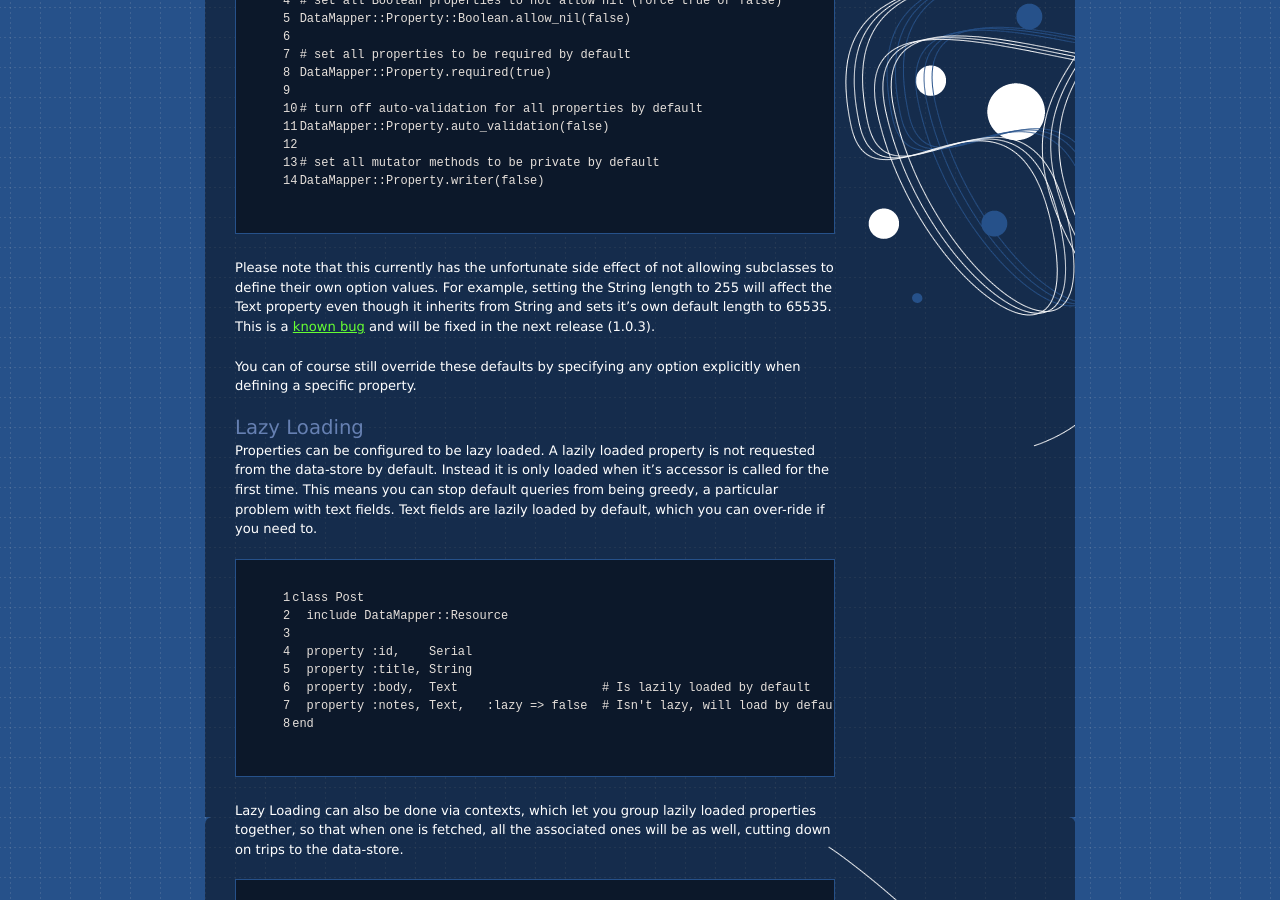
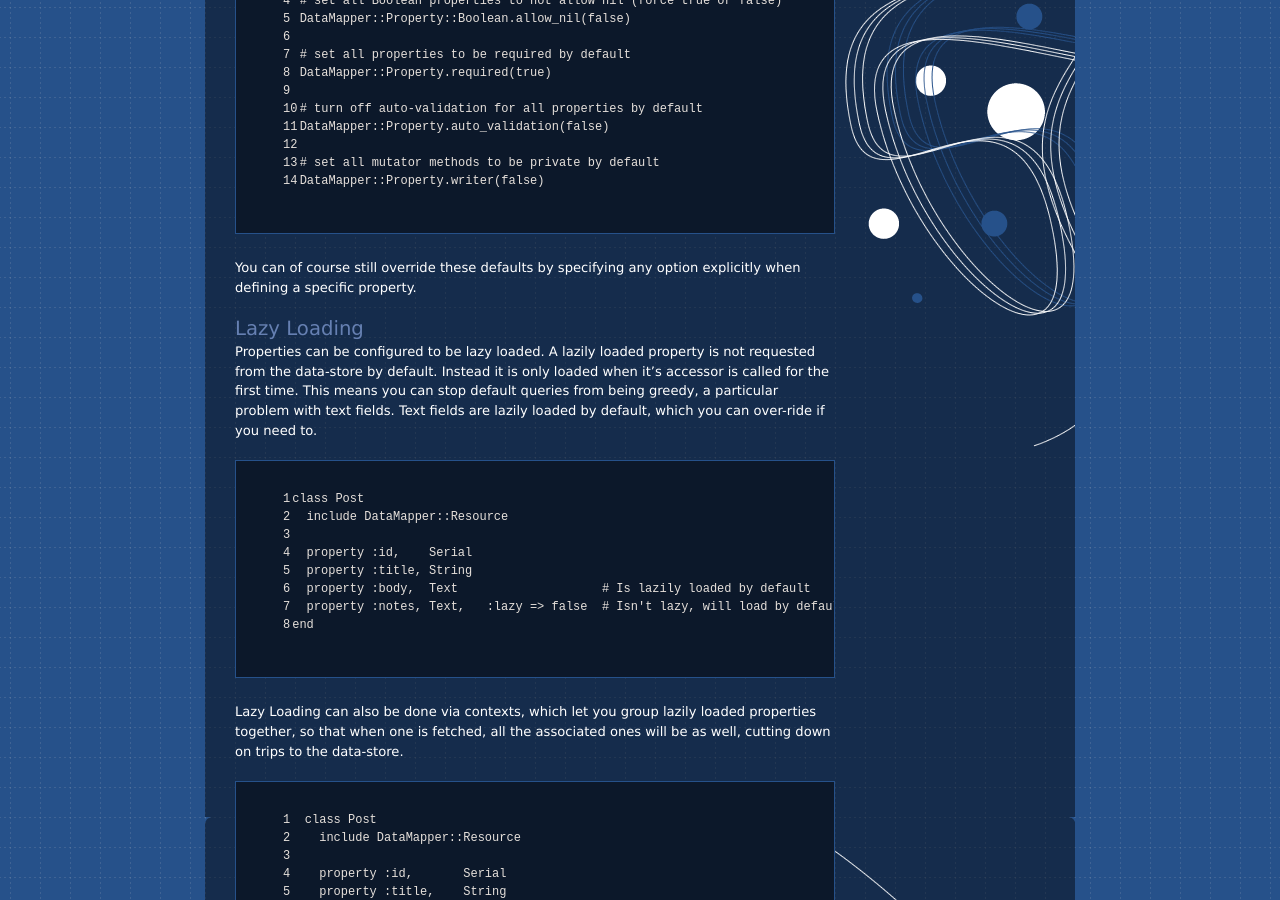
Before and after one commit to datamapper/datamapper.github.com, a Jekyll site: the page built from docs/properties.markdown, in a window 1280 px wide and 900 px high, scrolled down 2362 px. Built offline with Jekyll 4.4.1, drawn with Linux system fonts in a browser that asks for light colours.

Commit message:
Remove warning text about bug not allowing subclasses to define their own option values. New versions of DataMapper no more have this bug.

```diff
--- a/docs/properties.markdown
+++ b/docs/properties.markdown
@@ -136,13 +136,6 @@ DataMapper::Property.auto_validation(false)
 DataMapper::Property.writer(false)
 {% endhighlight %}
 
-Please note that this currently has the unfortunate side effect of not
-allowing subclasses to define their own option values. For example,
-setting the String length to 255 will affect the Text property even
-though it inherits from String and sets it's own default length to 65535.
-This is a [known bug](http://datamapper.lighthouseapp.com/projects/20609/tickets/1430)
-and will be fixed in the next release (1.0.3).
-
 You can of course still override these defaults by specifying any
 option explicitly when defining a specific property.
 
```
